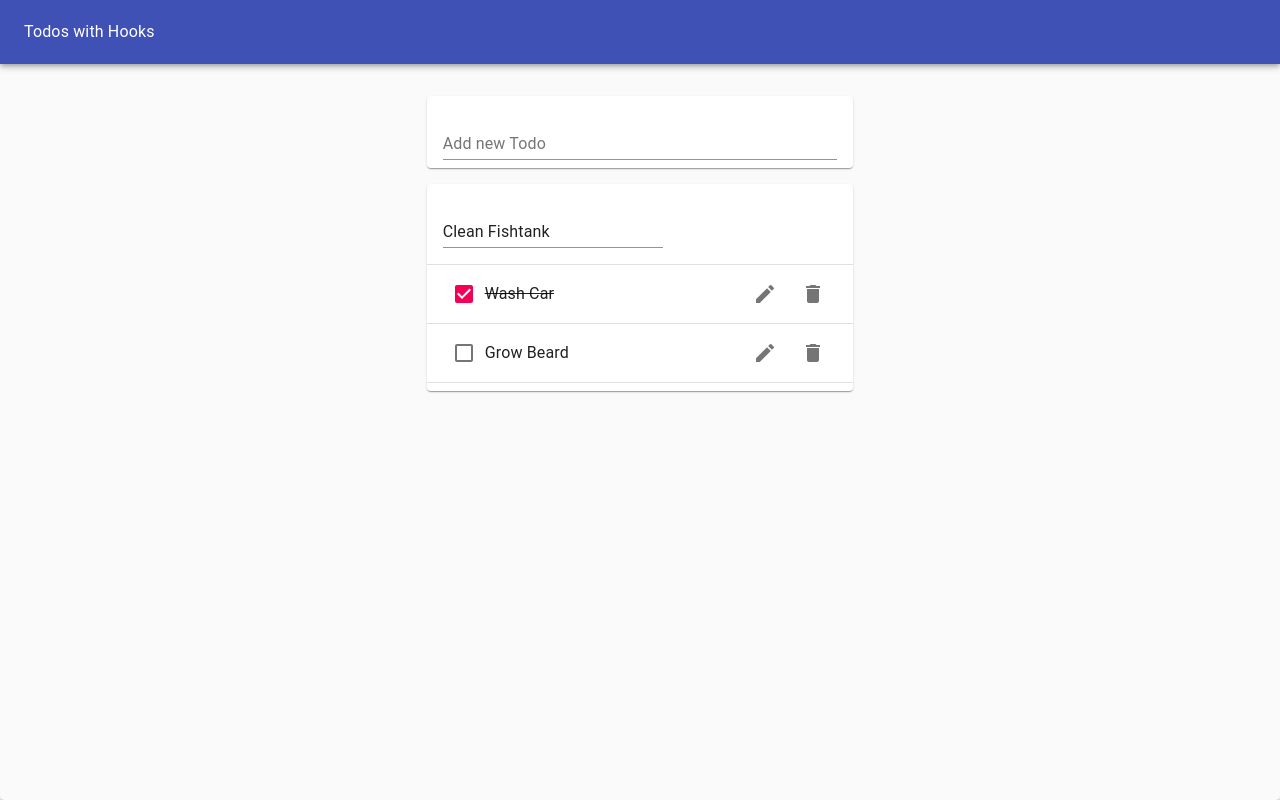
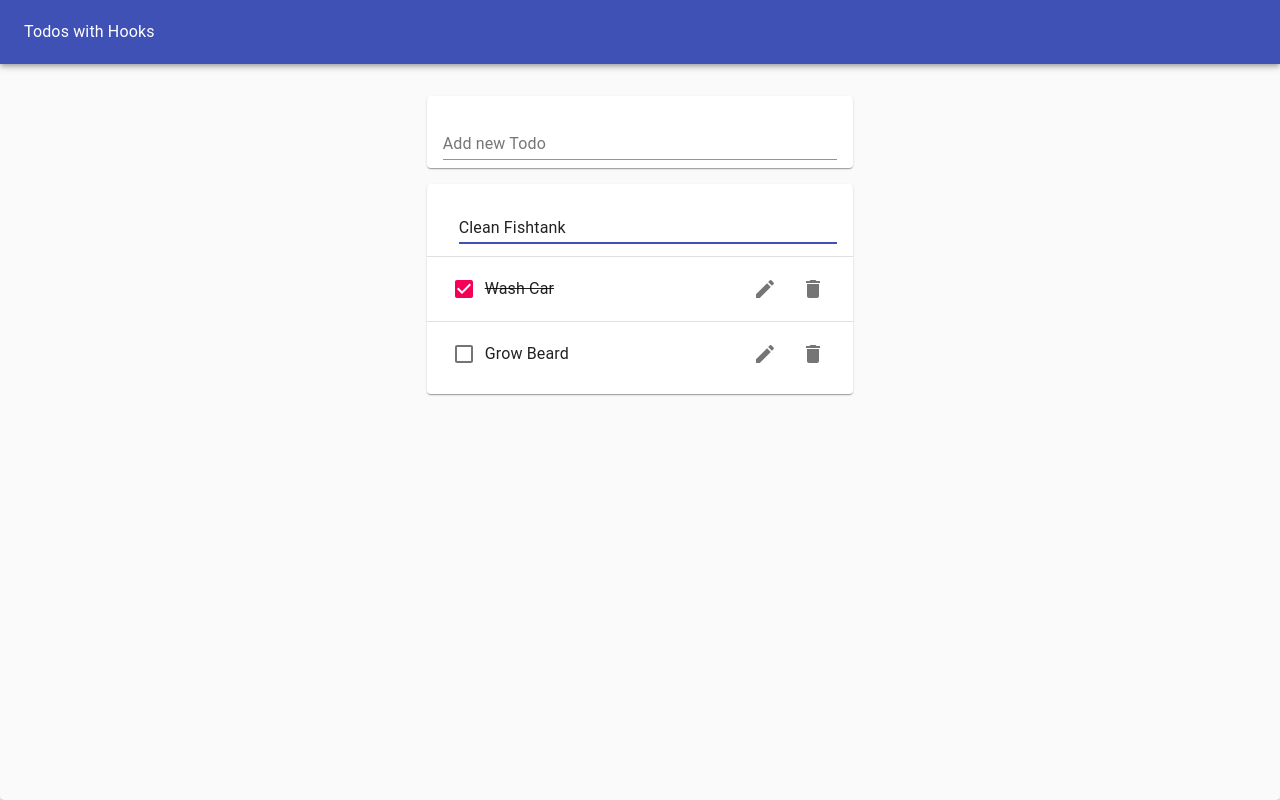
Before and after one commit to tjebbemarchand/todos-hooks-contexts-reducer, a React (Create React App) app: page / in a window 1280 px wide. Both pictures are taken after a click on the button 765 px from the left and 221 px from the top of the page. Built offline with nearby package versions, Linux system fonts and the light colour scheme.

Commit message:
Styling tweaks

```diff
--- a/src/EditTodoForm.js
+++ b/src/EditTodoForm.js
@@ -12,8 +12,9 @@ function EditTodoForm({ id, task, toggleIsEditing, editTodo }) {
                 reset();
                 toggleIsEditing();
             }}
+            style={{ marginLeft: "1rem", width: "100%" }}
         >
-            <TextField margin="normal" value={value} onChange={handleChange} fullWidth />
+            <TextField margin="normal" value={value} onChange={handleChange} fullWidth autoFocus />
         </form>
     );
 }
--- a/src/Todo.js
+++ b/src/Todo.js
@@ -12,7 +12,7 @@ import ListItemSecondaryAction from "@material-ui/core/ListItemSecondaryAction";
 function Todo({ id, task, completed, toggleTodo, editTodo, removeTodo }) {
     const [isEditing, toggleIsEditing] = useToggleState(false);
     return (
-        <ListItem>
+        <ListItem style={{ height: "64px" }}>
             {isEditing ? (
                 <EditTodoForm
                     id={id}
--- a/src/TodoList.js
+++ b/src/TodoList.js
@@ -8,7 +8,7 @@ function TodoList({ todos, toggleTodo, editTodo, removeTodo }) {
     return (
         <Paper>
             <List>
-                {todos.map(todo => (
+                {todos.map((todo, i) => (
                     <>
                         <Todo
                             key={todo.id}
@@ -19,7 +19,7 @@ function TodoList({ todos, toggleTodo, editTodo, removeTodo }) {
                             editTodo={editTodo}
                             removeTodo={removeTodo}
                         />
-                        <Divider />
+                        {i < todos.length - 1 && <Divider />}
                     </>
                 ))}
             </List>
```
